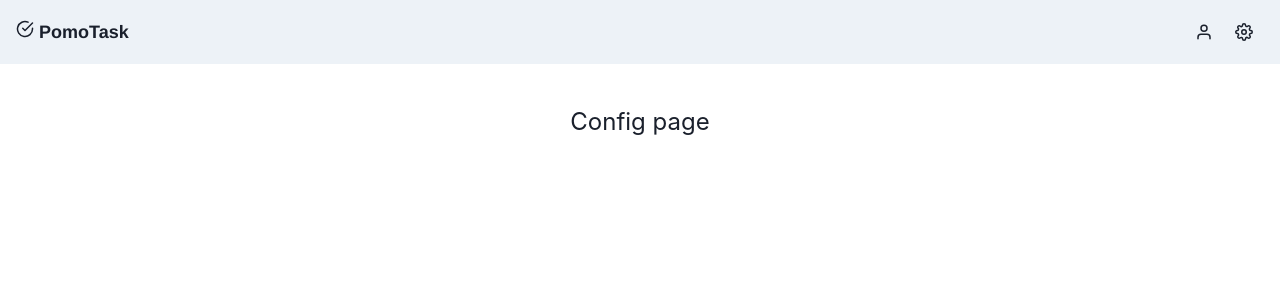
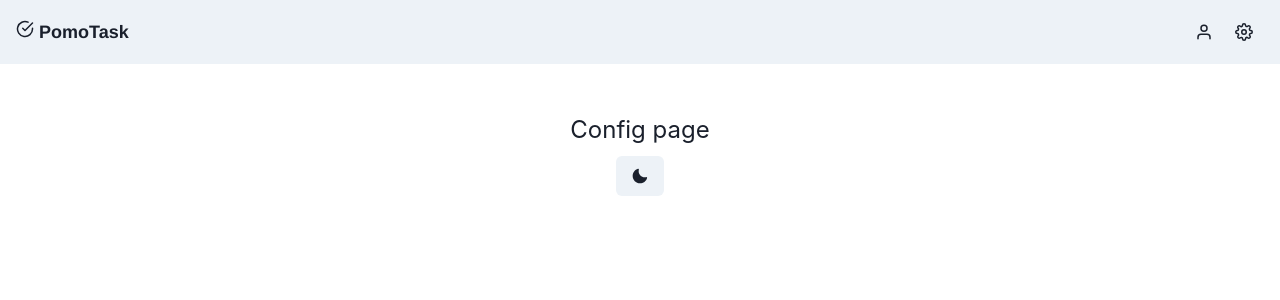
Before and after one commit to leosilva-dev/biblioteca-Sistema-Gestao, a React (Create React App) app: page /Config in a window 1280 px wide. Shown: the top 300 px of the page. Built offline with nearby package versions, Linux system fonts and the light colour scheme.

Commit message:
Use toggle dark mode on config page

```diff
--- a/src/pages/Config.tsx
+++ b/src/pages/Config.tsx
@@ -1,13 +1,15 @@
 import React, { useEffect } from "react";
 import { Text, VStack } from "@chakra-ui/react";
+import { ToggleMode } from "../shared/components/toggleMode/ToggleMode";
 
 export const Config: React.FC = () => {
   useEffect(() => {
     document.title = "PomoTask - Configurantion";
   }, []);
   return (
-    <VStack>
+    <VStack padding={2}>
       <Text fontSize="2xl">Config page</Text>
+      <ToggleMode />
     </VStack>
   );
 };
```
